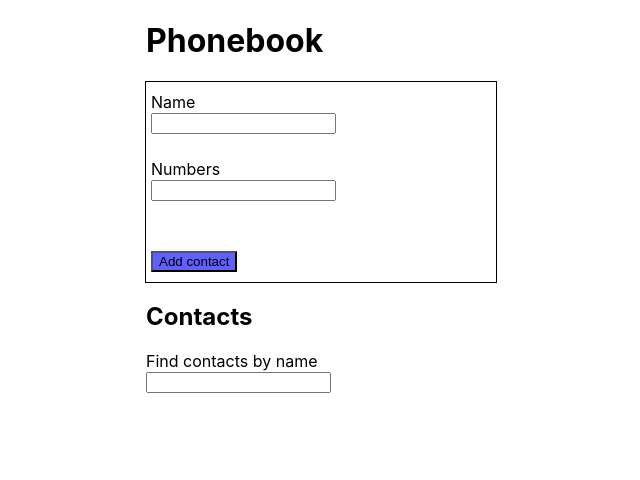
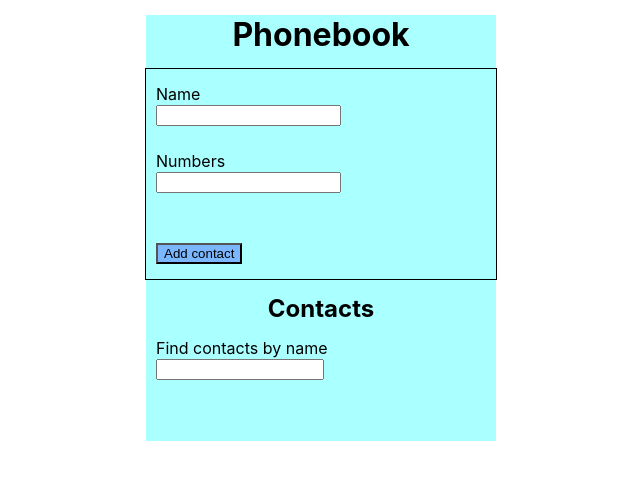
Before and after one commit to VTrofym/goit-react-hw-06-phonebook, a React (Create React App) app: page / in a window 1280 px wide. Shown: the top 480 px of the page, without its empty margins (319-959 px from the left). Built offline with nearby package versions, Linux system fonts and the light colour scheme.

Commit message:
added some styles

```diff
--- a/src/components/App/App.jsx
+++ b/src/components/App/App.jsx
@@ -26,9 +26,9 @@ export const App = () => {
 
   return (
     <div className={css.allContent}>
-      <h1>Phonebook</h1>
+      <h1 className={css.title}>Phonebook</h1>
       <ContactForm />
-      <h2>Contacts</h2>
+      <h2 className={css.contacts}>Contacts</h2>
       <Filter />
       <ContactList />
     </div>
--- a/src/components/App/App.module.css
+++ b/src/components/App/App.module.css
@@ -2,4 +2,15 @@
   max-width: 350px;
   margin-left: auto;
   margin-right: auto;
+  background-color: rgba(0, 255, 255, 0.333);
 }
+
+.title{
+  margin: 15px 0;
+  text-align: center;
+}
+
+.contacts{
+  margin: 15px 0;
+  text-align: center;
+}
--- a/src/components/ContactForm/ContactForm.jsx
+++ b/src/components/ContactForm/ContactForm.jsx
@@ -1,8 +1,8 @@
 import { useState } from 'react';
+import { useDispatch, useSelector } from 'react-redux';
+import { nanoid } from 'nanoid';
 import css from './ContactForm.module.css';
 import { addContactAction } from 'redux/contacts/sliceContacts';
-import { useDispatch, useSelector } from 'react-redux';
-import { nanoid } from 'nanoid';
 
 export const ContactForm = () => {
   const [name, setName] = useState('');
@@ -45,7 +45,7 @@ export const ContactForm = () => {
 
   return (
     <form className={css.boxInput} onSubmit={handleSubmit}>
-      <label className={css.titleName}>
+      <label>
         Name
         <br />
         <input
--- a/src/components/ContactForm/ContactForm.module.css
+++ b/src/components/ContactForm/ContactForm.module.css
@@ -1,10 +1,6 @@
 .boxInput {
   outline: 1px solid black;
-  padding: 10px 5px;
-}
-
-.titleName {
-  margin: 0 0 5px 0;
+  padding: 15px 10px;
 }
 
 .input {
@@ -13,5 +9,5 @@
 
 .addContact {
   margin-top: 25px;
-  background-color: rgba(1, 1, 255, 0.624);
+  background-color: rgba(1, 1, 255, 0.281);
 }
--- a/src/components/ContactList/ContactList.module.css
+++ b/src/components/ContactList/ContactList.module.css
@@ -1,11 +1,13 @@
 .list{
   padding-left: 10px;
+  padding-bottom: 20px;
 }
+
 .item{
-  margin-bottom: 20px;
   list-style: none;
 }
 
 .button{
   margin-left: 20px;
+  background-color: rgba(1, 1, 255, 0.281);
 }
--- a/src/components/Filter/Filter.jsx
+++ b/src/components/Filter/Filter.jsx
@@ -12,10 +12,15 @@ export const Filter = () => {
   };
 
   return (
-    <label className={css.filter}>
+    <label className={css.label}>
       Find contacts by name
       <br />
-      <input type="text" value={value} onChange={filterContact} />
+      <input
+        className={css.input}
+        type="text"
+        value={value}
+        onChange={filterContact}
+      />
     </label>
   );
 };
--- a/src/components/Filter/Filter.module.css
+++ b/src/components/Filter/Filter.module.css
@@ -0,0 +1,9 @@
+.label{
+  margin-left: 10px;
+}
+
+.input {
+  margin-left: 10px;
+  margin-bottom: 25px;
+  width: 160px;
+}
```
